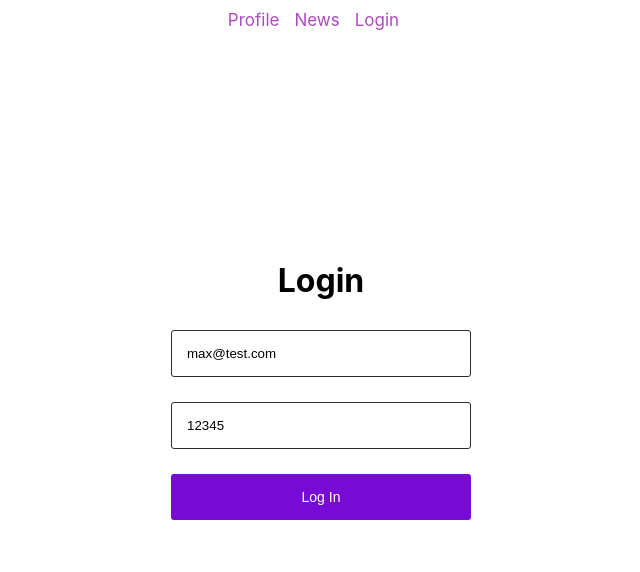
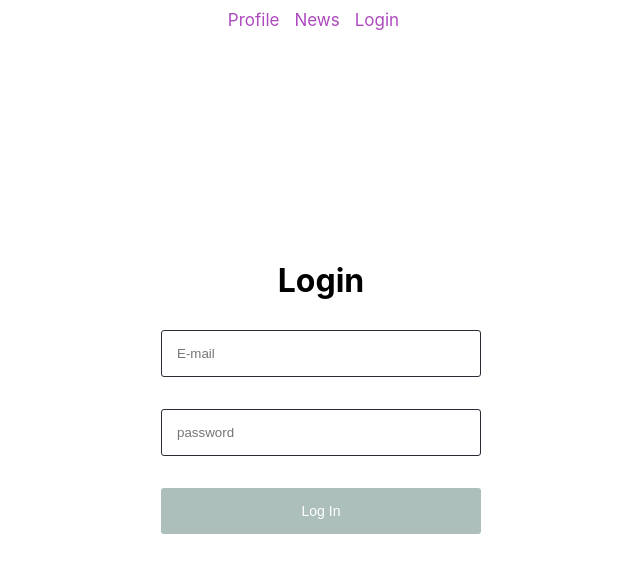
Before and after one commit to yevhenii1/react-app-p, a React (Create React App) app: page /login in a window 1280 px wide. Shown: the top 572 px of the page, without its empty margins (319-959 px from the left). Built offline with nearby package versions, Linux system fonts and the light colour scheme.

Commit message:
refactor and add validation form

```diff
--- a/src/actions/auth.js
+++ b/src/actions/auth.js
@@ -31,7 +31,7 @@ export const logIn = ({email, password}) => async dispatch => {
             dispatch ({
                 type: types.AUTH_FAILURE,
                 error_message: r.data.message === 'wrong_email_or_password'
-                ? 'wrong email or password'
+                ? 'Неправильный  email или password'
                 :  r.data.message
             })
         }
--- a/src/components/Auth/Login.js
+++ b/src/components/Auth/Login.js
@@ -1,6 +1,10 @@
 import React, {useState, useEffect} from 'react'
 import {Field, reduxForm} from "redux-form";
 import s from './Login.module.css'
+import {Input} from "../commen/forms/FormsControls/FormControls";
+import {minLengthCreator, required} from "../../utils/validator";
+// import {Props as submitting} from "../../../node_modules/redux-form/es/ConnectedFields.types";
+
 
 const Login = (props) => {
     return (
@@ -13,33 +17,36 @@ const Login = (props) => {
         </div>
     )
 }
-
+const minLenhth = minLengthCreator(5)
 const LoginForm = (props) => {
-    const [email, setEmail] = useState('max@test.com')
-    const [password, setPassword] = useState('12345')
-
-    useEffect(() => {
-        props.initialize({email: email, password: password })
-    })
+    // const [email, setEmail] = useState('max@test.com')
+    // const [password, setPassword] = useState('12345')
+    //
+    // useEffect(() => {
+    //     props.initialize({email: email, password: password })
+    // })
+    const {handleSubmit, submitting, pristine, reset} = props
     return (
-        <form onSubmit={props.handleSubmit}>
+        <form onSubmit={handleSubmit}>
             <div>
                 <Field
                     type="text"
-                    component="input"
+                    component={Input}
                     name="email"
                     placeholder="E-mail"
+                    validate={[required]}
                 />
             </div>
             <div>
                 <Field
                     type="text"
-                    component="input"
+                    component={Input}
                     name="password"
                     placeholder='password'
+                    validate={[required, minLenhth]}
                 />
             </div>
-            <button>Log In</button>
+            <button type="submit" disabled={pristine || submitting}>Log In</button>
         </form>
     )
 }
--- a/src/components/Auth/Login.module.css
+++ b/src/components/Auth/Login.module.css
@@ -6,7 +6,7 @@
 }
 .loginWrapper {
     text-align: center;
-    width: 300px;
+    width: 320px;
     position: relative;
 }
 h1 {
@@ -14,16 +14,16 @@ h1 {
 }
 .loginError {
     position: absolute;
-    top: 62px;
+    top: 72px;
     left: 0;
     color: #C92230;
-    font-size: 18px;
+    font-size: 12px;
 }
 form input {
     box-sizing: border-box;
     width: 100%;
     padding: 15px;
-    margin-bottom: 25px;
+    margin-bottom: 32px;
     border-radius: 3px;
     border: 1px solid #282c34;
 }
@@ -42,3 +42,7 @@ form button:hover {
     background-color: #AE4ABF;
 
 }
+form button:disabled{
+    background-color: #acbfba;
+    cursor: not-allowed;
+}
--- a/src/components/Profile/Profile.js
+++ b/src/components/Profile/Profile.js
@@ -4,7 +4,7 @@ import Preloader from "../commen/Preloader/index";
 const Profile = (props) => {
     let socialSorted = []
     if (props.social) {
-        props.social.forEach((socialItem, index) => {
+        [...props.social].forEach((socialItem, index) => {
             if (socialItem.label === 'web') {
                 const webSocial = props.social.splice(index, 1)
                 socialSorted = [].concat(webSocial, props.social)
--- a/src/components/commen/forms/FormsControls/FormControl.module.css
+++ b/src/components/commen/forms/FormsControls/FormControl.module.css
@@ -0,0 +1,23 @@
+.formControl.error input,
+.formControl.error textarea {
+    border: 1px solid #C92230;
+}
+.formControl.error span {
+    color: #C92230;
+}
+.formControl {
+    position: relative;
+}
+.formSummaryError {
+    border: #C92230 1px solid;
+    color: #C92230;
+}
+.formTextError {
+    display: block;
+    -ms-text-align: left;
+    text-align: left;
+    font-size: 12px;
+    position: absolute;
+    top: -20px;
+
+}
--- a/src/components/commen/forms/FormsControls/FormControls.js
+++ b/src/components/commen/forms/FormsControls/FormControls.js
@@ -0,0 +1,18 @@
+import React from 'react'
+import s from './FormControl.module.css'
+
+const FormControl = ({ meta,  ...props}) => {
+    const hasError = meta.touched && meta.error
+    return (
+        <div className={s.formControl + " " + (hasError ? s.error : "" )}>
+            { hasError && <span className={s.formTextError}>{meta.error}</span>}
+            <div>
+                {props.children}
+            </div>
+        </div>
+    )
+}
+export const Input = (props) => {
+    const {input, ...restProps} = props
+    return <FormControl {...props}><input { ...input } {...restProps} /></FormControl>
+}
--- a/src/utils/validator.js
+++ b/src/utils/validator.js
@@ -0,0 +1,9 @@
+export const required = (value) => {
+    if(value)return undefined
+    return '* Поле, обязательное для заполнения'
+}
+
+export const minLengthCreator = (minLength) => (value) => {
+    if(value.length < minLength) return `* Обязательное поле и должно быть более ${minLength} символов`
+    return undefined
+}
```
